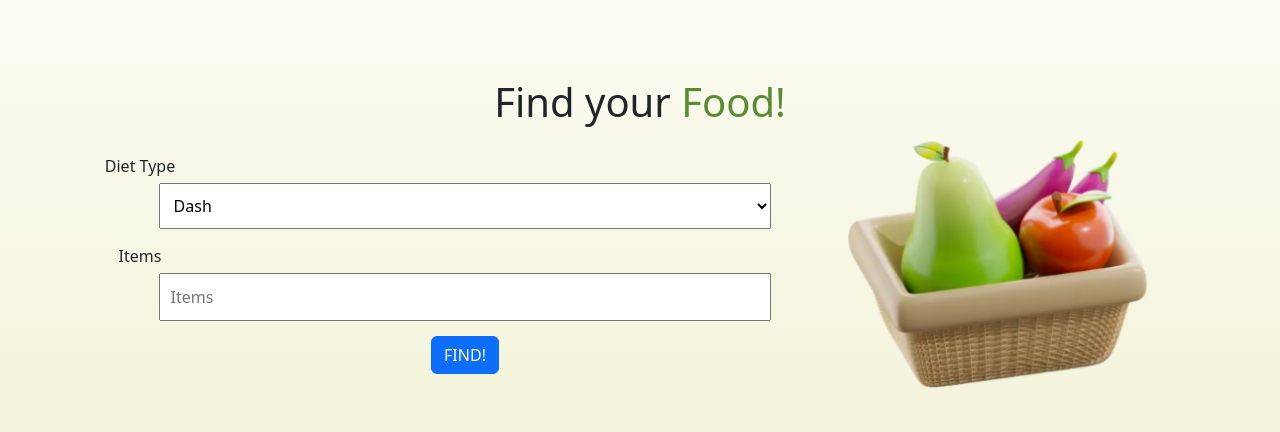
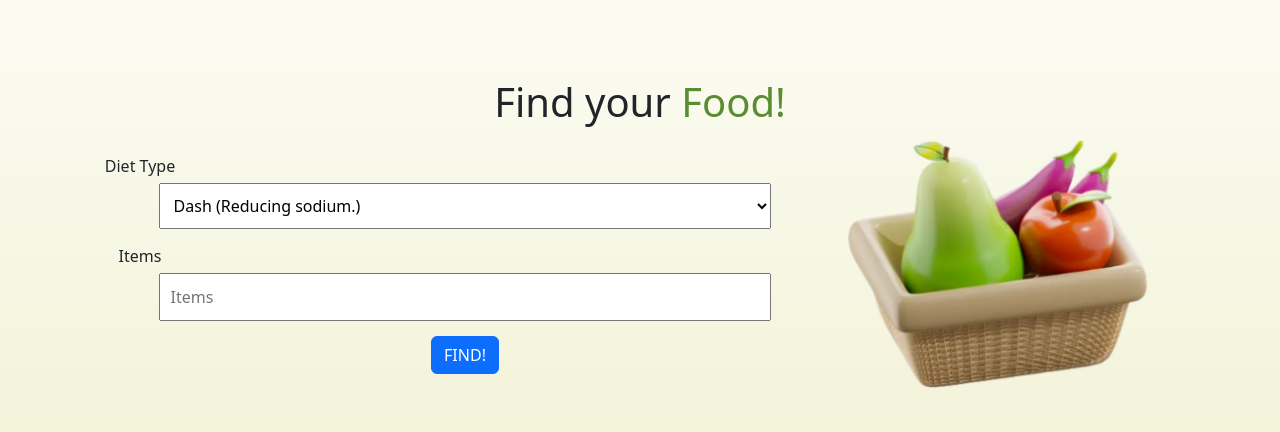
Before and after one commit to ishala/diet-food-recommendation, a Flask app: page / in a window 1280 px wide; the page is wider, and only the part inside the window is pictured. Shown: the part 202-634 px from the top of that part. Run offline with Flask 3, Linux system fonts and the light colour scheme.

Commit message:
Update main.html
Add explanation

```diff
--- a/templates/main.html
+++ b/templates/main.html
@@ -49,11 +49,11 @@
                 </div>
                 <label for="diet-type">Diet Type</label>
                 <select id="diet-type" name="diet-type" required>
-                    <option value="dash">Dash</option>
-                    <option value="keto">Keto</option>
-                    <option value="mediterranean">Mediterranean</option>
-                    <option value="paleo">Paleo</option>
-                    <option value="vegan">Vegan</option>
+                    <option value="dash">Dash (Reducing sodium.)</option>
+                    <option value="keto">Ketogenic (High fat, low carb.)</option>
+                    <option value="mediterranean">Mediterranean (Traditional Mediterranean foods.)</option>
+                    <option value="paleo">Paleo (Foods from the Paleolithic era.)</option>
+                    <option value="vegan">Vegan (No animal products)</option>
                 </select>
                 <label for="items">Items</label>
                 <input type="text" id="items" placeholder="Items" name="items"/>
```
